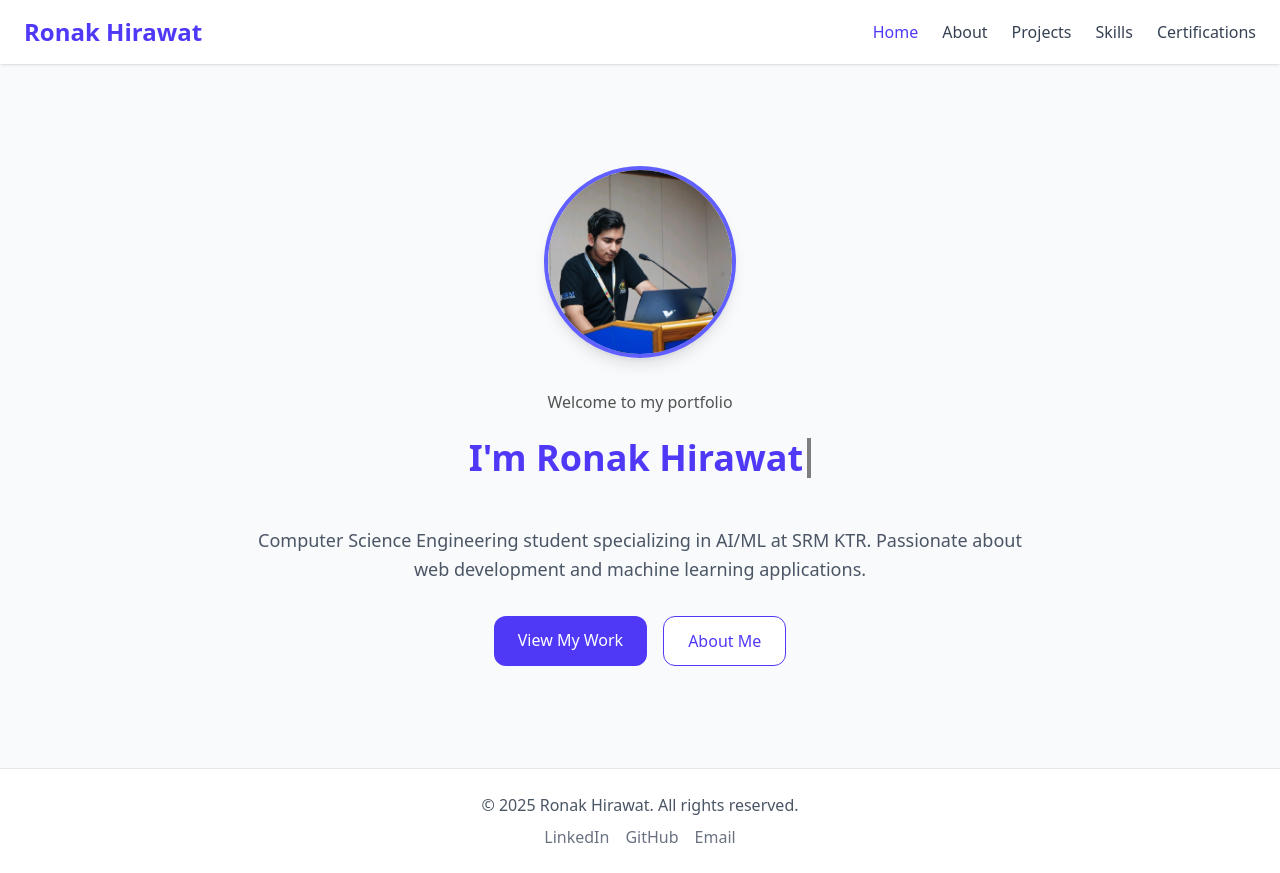
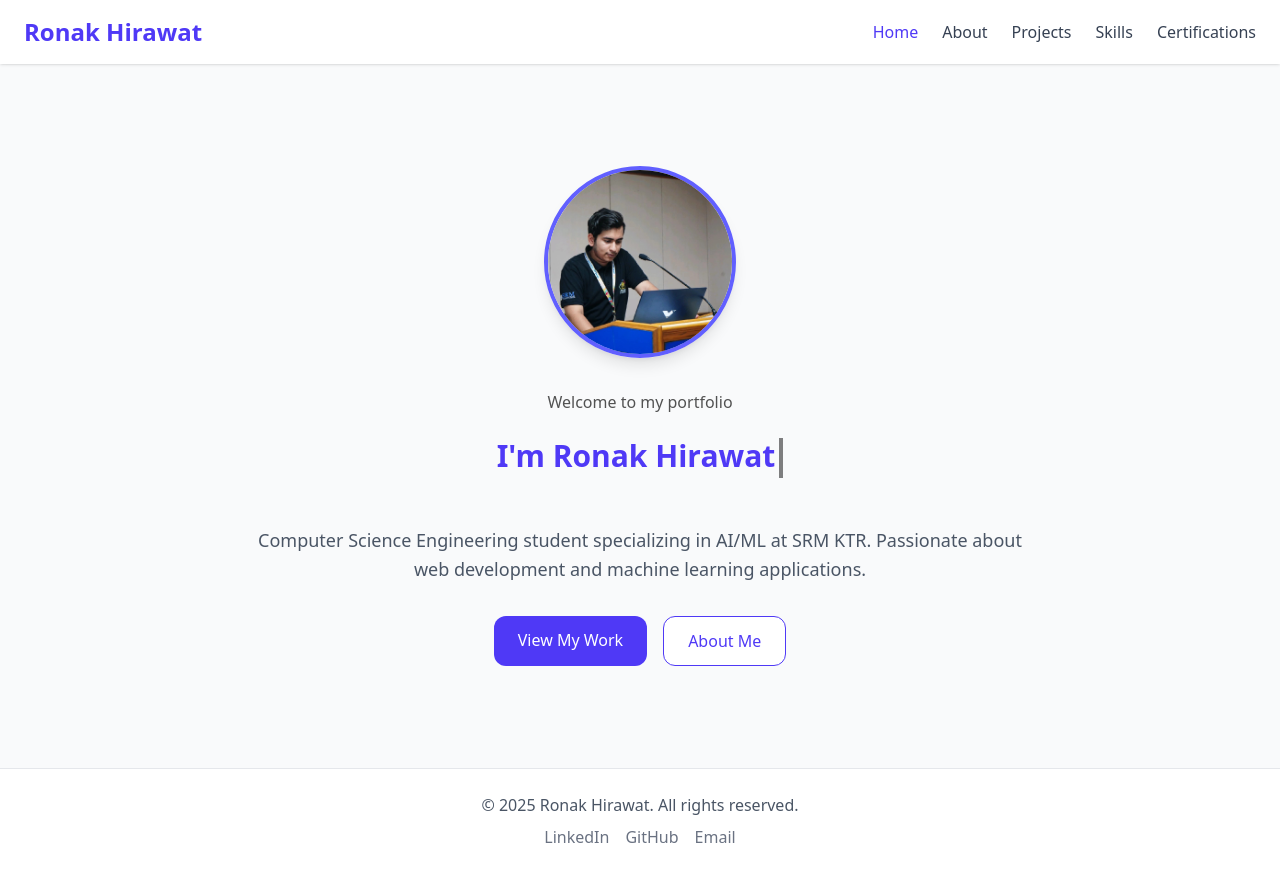
Before and after one commit to RonakHirawat/MyPortfolio, a React (Vite) app: page / in a window 1280 px wide. Built offline with nearby package versions, Linux system fonts and the light colour scheme.

Commit message:
Mde change in size of Hover text

```diff
--- a/src/components/ui/typewriter-effect.jsx
+++ b/src/components/ui/typewriter-effect.jsx
@@ -9,7 +9,7 @@ export const TypewriterEffectSmooth = ({
   cursorClassName,
   cursorColor = 'bg-neutral-600',
   cursorHeight = 'h-10',
-  textClassName = 'text-4xl font-bold',
+  textClassName = 'text-3xl font-bold',
   duration = 2,
   delay = 1
 }) => {
```
